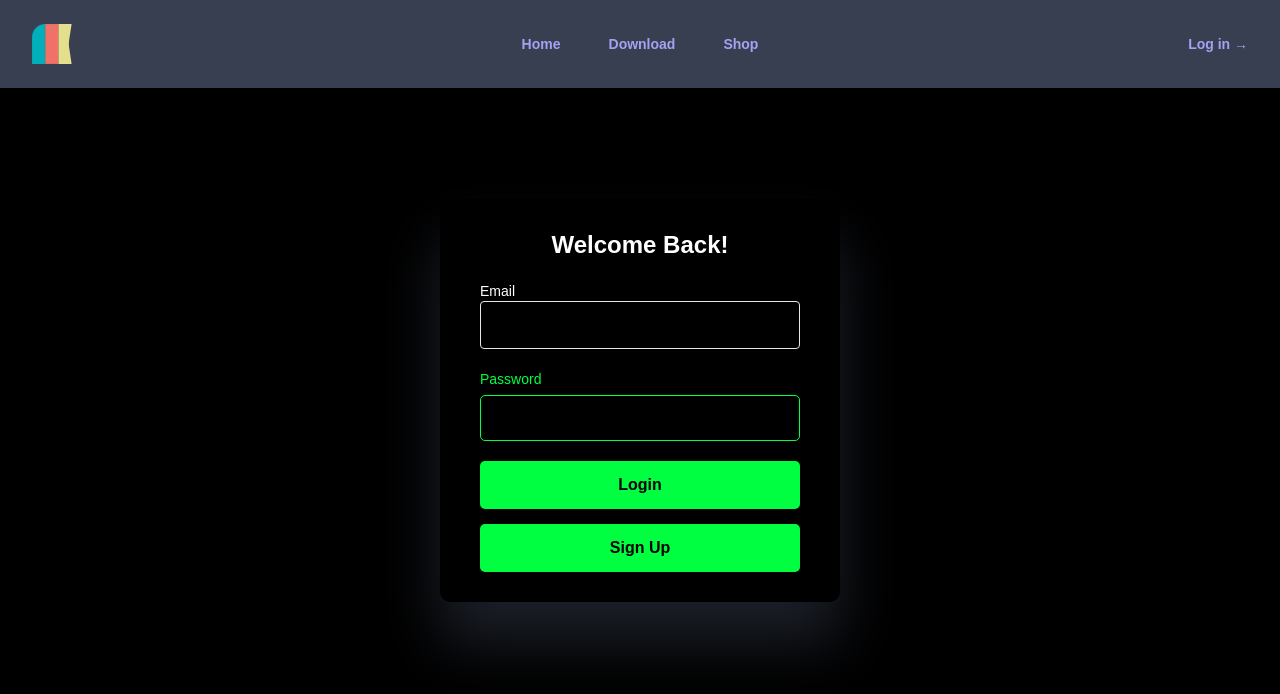
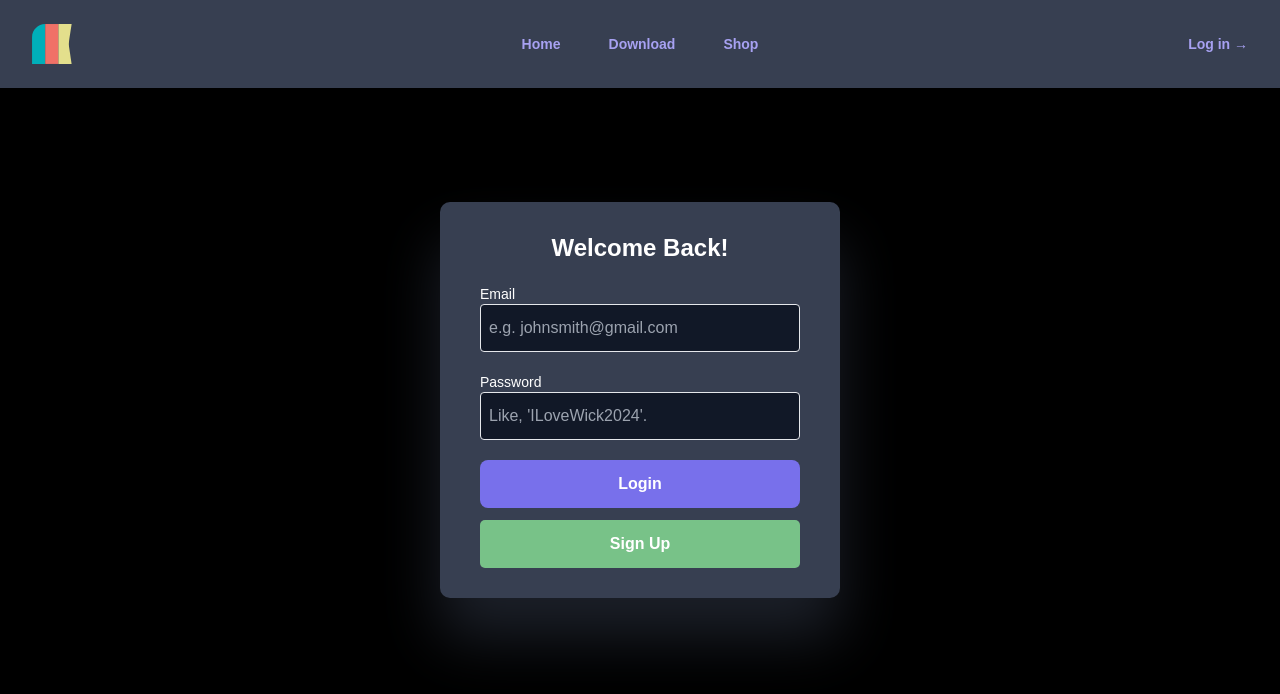
Before and after one commit to Blaithnaid/wick-vite-site, a React (Vite) app: page /login in a window 1280 px wide. Shown: the top 694 px of the page. Built offline with nearby package versions, Linux system fonts and the light colour scheme.

Commit message:
converted styling to tailwind

```diff
--- a/src/pages/Login.jsx
+++ b/src/pages/Login.jsx
@@ -57,7 +57,7 @@ const Login = () => {
 			<div className="flex items-center justify-center min-h-screen">
 				<div
 					style={{
-						background: "#",
+						background: "#373f51",
 						padding: "30px 40px",
 						borderRadius: "10px",
 						boxShadow: "0 40px 60px rgba(55, 63, 81, 0.5)", // Green glowing shadow
@@ -81,7 +81,8 @@ const Login = () => {
 								Email
 							</label>
 							<input
-								className="w-full size-12 border rounded bg-black text-green-500 transition-0.3s"
+								className="w-full size-12 border rounded bg-gray-900 text-white pl-2 transition-0.3s"
+								placeholder="e.g. johnsmith@gmail.com"
 								type="email"
 								id="email"
 								value={email}
@@ -93,62 +94,34 @@ const Login = () => {
 							style={{ marginBottom: "20px", textAlign: "left" }}
 						>
 							<label
+								className="block text-sm font-medium text-white"
 								htmlFor="password"
-								style={{
-									display: "block",
-									fontSize: "14px",
-									marginBottom: "5px",
-									color: "#00FF41",
-								}}
 							>
 								Password
 							</label>
 							<input
+								className="w-full size-12 border rounded bg-gray-900 text-white pl-2 transition-0.3s"
+								placeholder="Like, 'ILoveWick2024'."
 								type="password"
 								id="password"
 								value={password}
 								onChange={(e) => setPassword(e.target.value)}
 								required
-								style={{
-									width: "100%",
-									padding: "10px",
-									fontSize: "16px",
-									border: "1px solid #00FF41",
-									borderRadius: "5px",
-									backgroundColor: "#000",
-									color: "#00FF41",
-									transition: "border 0.3s",
-								}}
 							/>
 						</div>
 						<button
+							className="w-full p-3 bg-[#7870EB] border-none text-white font-bold hover:bg-[#5a54b8] transition-colors duration-300"
 							type="submit"
-							style={{
-								width: "100%",
-								padding: "12px 0",
-								backgroundColor: "#00FF41",
-								border: "none",
-								color: "#000",
-								fontSize: "16px",
-								fontWeight: "bold",
-								borderRadius: "5px",
-								cursor: "pointer",
-								transition: "background-color 0.3s",
-							}}
 						>
 							Login
 						</button>
 					</form>
 					<button
+						className="w-full mt-3 py-3 px-0 bg-[#78c288] border-none text-white font-bold hover:bg-[#5a9b72] transition-colors duration-300"
 						type="button" // Changed to button (not submit) to avoid form submission
 						onClick={handleSignUp} // Call handleSignUp
 						style={{
-							width: "100%",
-							marginTop: "15px",
-							padding: "12px 0",
-							backgroundColor: "#00FF41",
 							border: "none",
-							color: "#000",
 							fontSize: "16px",
 							fontWeight: "bold",
 							borderRadius: "5px",
```
